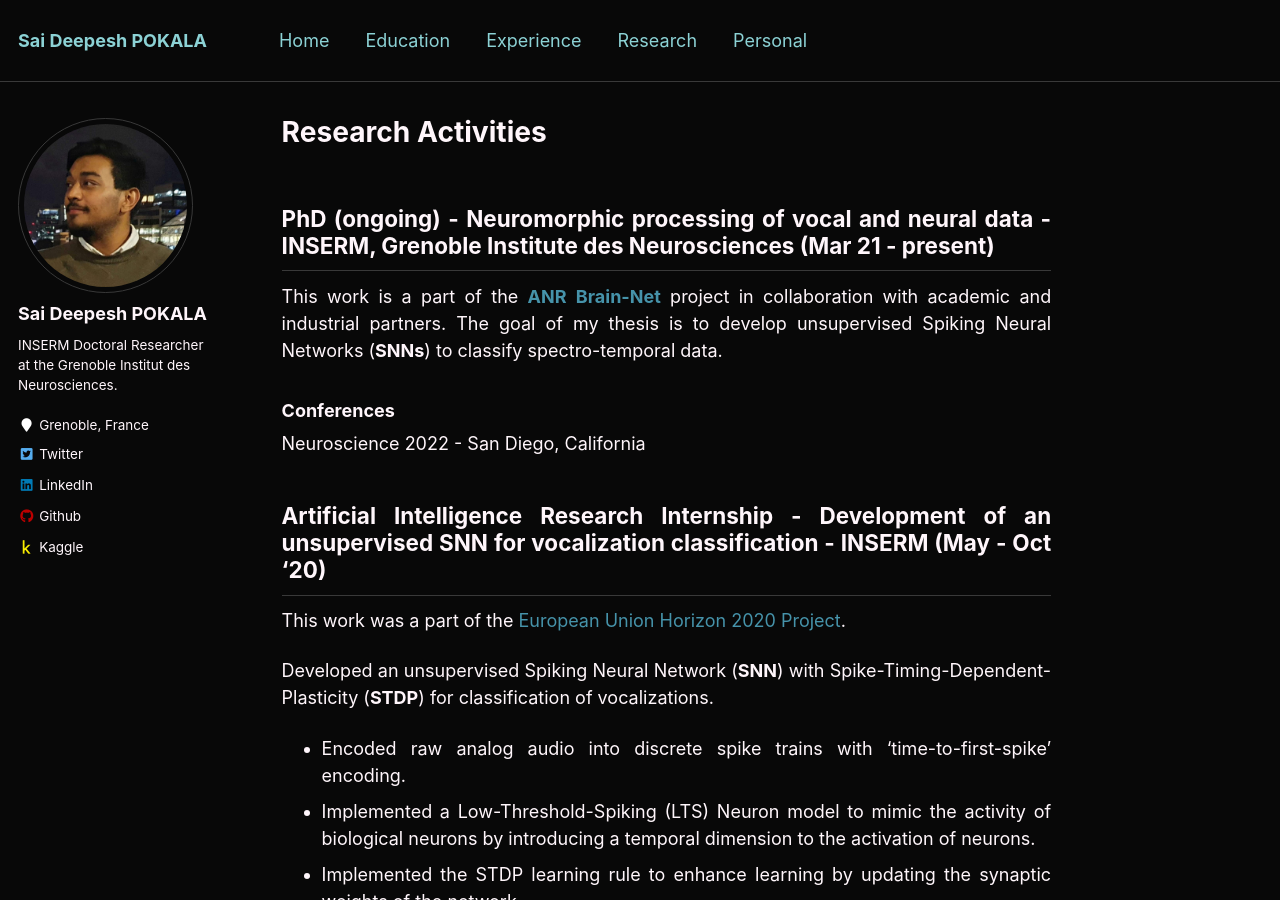
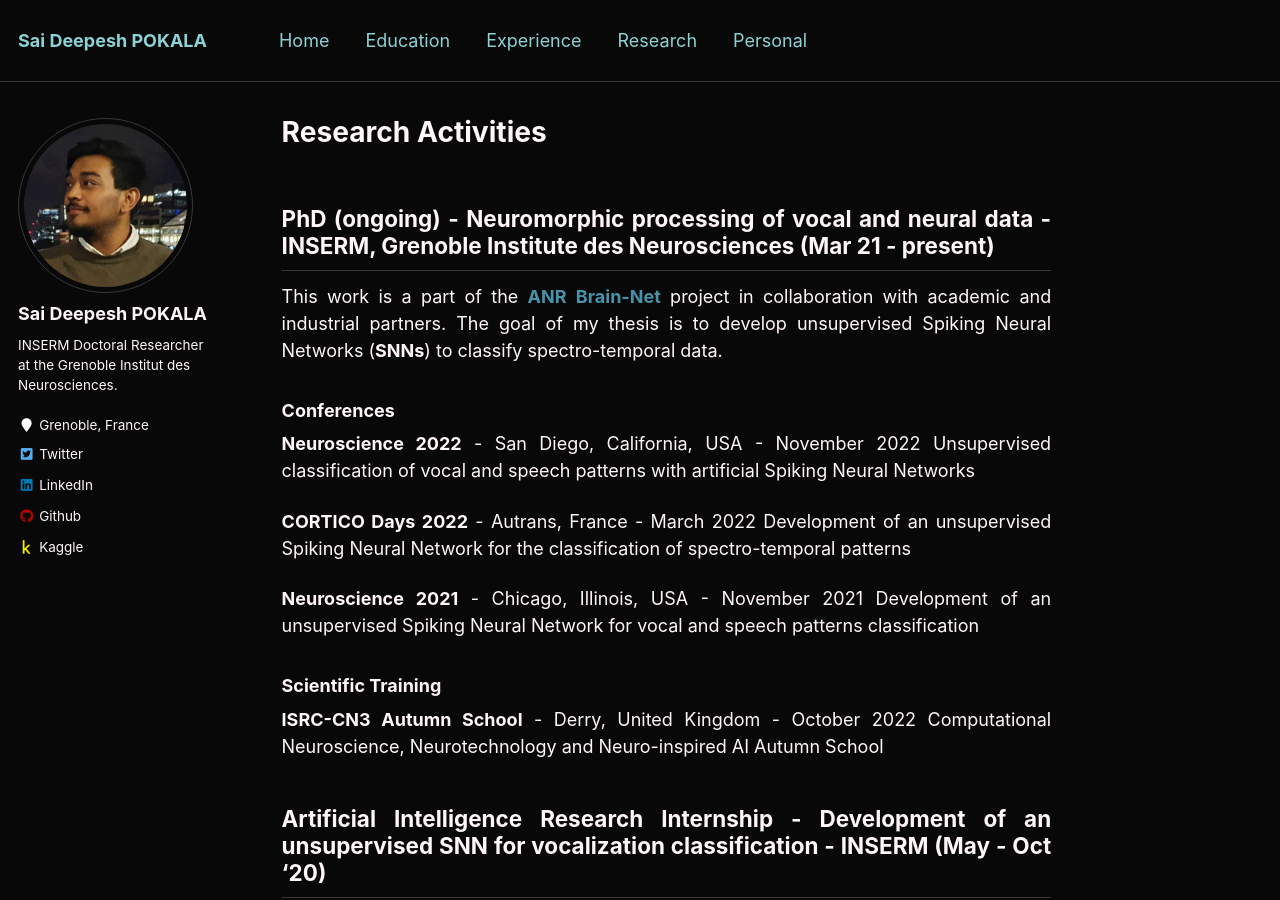
Before and after one commit to saideepesh/saideepesh.github.io, a Jekyll site: the page built from _pages/research.md, in a window 1280 px wide and 900 px high. Built offline with Jekyll 4.4.1, drawn with Linux system fonts in a browser that asks for light colours.

Commit message:
Update research.md

```diff
--- a/_pages/research.md
+++ b/_pages/research.md
@@ -11,7 +11,19 @@ This work is a part of the [**ANR**](https://anr.fr/en/){:target="_blank" rel="n
 
 ### Conferences
 
-Neuroscience 2022 - San Diego, California
+**Neuroscience 2022** - San Diego, California, USA - November 2022
+Unsupervised classification of vocal and speech patterns with artificial Spiking Neural Networks
+
+**CORTICO Days 2022** - Autrans, France - March 2022
+Development of an unsupervised Spiking Neural Network for the classification of spectro-temporal patterns
+
+**Neuroscience 2021** - Chicago, Illinois, USA - November 2021
+Development of an unsupervised Spiking Neural Network for vocal and speech patterns classification
+
+### Scientific Training
+
+**ISRC-CN3 Autumn School** - Derry, United Kingdom - October 2022
+Computational Neuroscience, Neurotechnology and Neuro-inspired AI Autumn School
 
 ## Artificial Intelligence Research Internship - Development of an unsupervised SNN for vocalization classification - INSERM (May - Oct '20)
 
```
